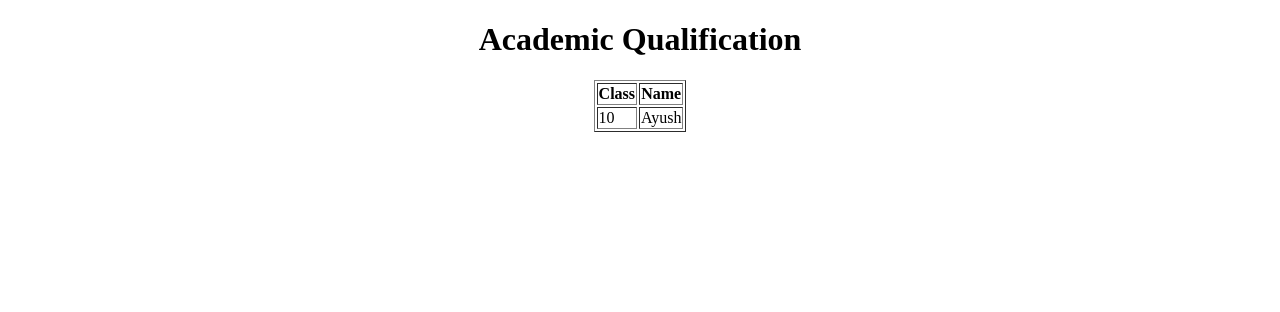
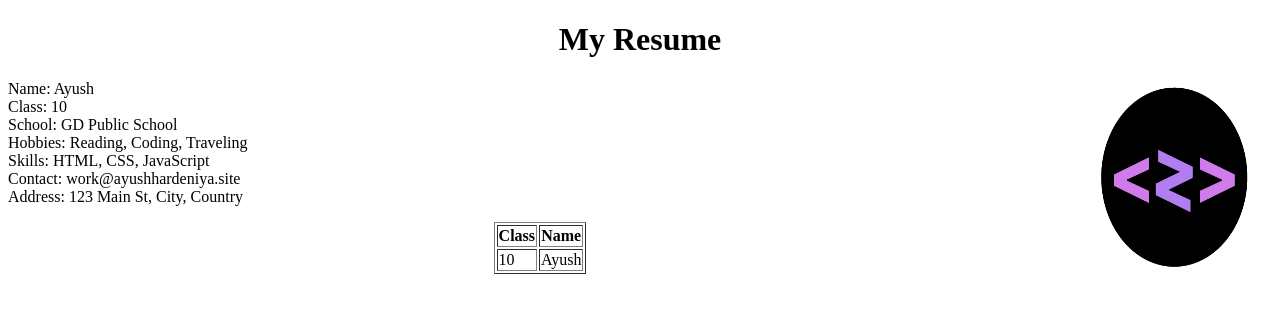
Before and after one commit to ayushHardeniya/ABES-FSD-AYUSH-351, a plain HTML site: page index.html in a window 1280 px wide. Drawn offline with Linux system fonts and the light colour scheme.

Commit message:
Reusme update

```diff
--- a/index.html
+++ b/index.html
@@ -3,11 +3,22 @@
 <head>
     <meta charset="UTF-8">
     <meta name="viewport" content="width=device-width, initial-scale=1.0">
-    <title>Document</title>
+    <title>My Resume</title>
 </head>
 <body>
+
+    <h1 align="center">My Resume</h1>
+    <img src="picttt.png" alt="Profile Picture" width="200" height="200" align="right">
+    <p>
+        Name: Ayush<br>
+        Class: 10<br>
+        School: GD Public School<br>
+        Hobbies: Reading, Coding, Traveling<br>
+        Skills: HTML, CSS, JavaScript<br>
+        Contact: work@ayushhardeniya.site <br>
+        Address: 123 Main St, City, Country
+    </p>
     <center>
-    <h1>Academic Qualification</h1>
     <table border="1">
         <tr>
             <th>Class</td>
```
Also changed, not shown: resume.html (added, +14 -0 lines), picttt.png (added).
